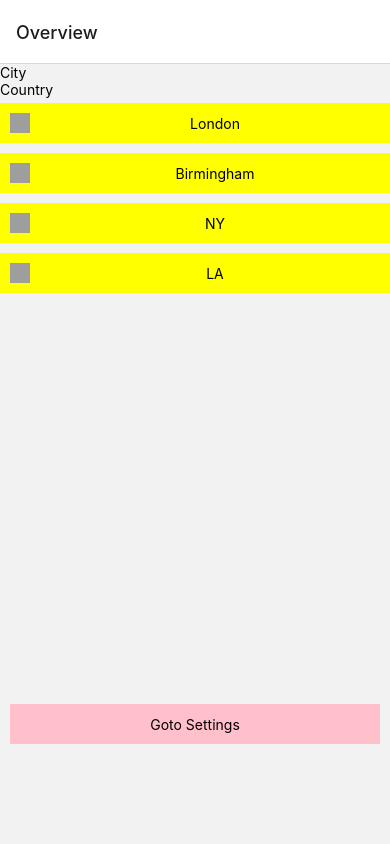
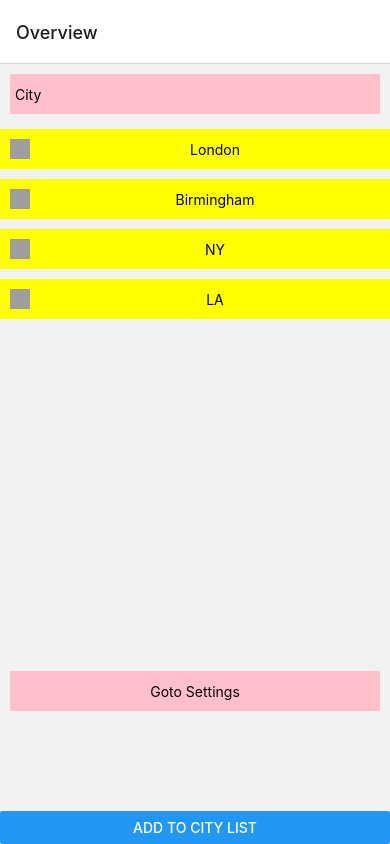
Before and after one commit to firdousali86/Batch4, a React Native app: screen /Dashboard in a window 390 px wide. Built offline with nearby package versions, Linux system fonts and the light colour scheme; grey boxes are pictures that could not be loaded.

Commit message:
add city to list

```diff
--- a/src/containers/DashboardScreen/index.js
+++ b/src/containers/DashboardScreen/index.js
@@ -7,11 +7,18 @@ import {
   Text,
   TouchableOpacity,
   TextInput,
+  Button,
 } from 'react-native';
 
 const DashboardScreen = props => {
   const [city, setCity] = useState('');
-  const [country, setCountry] = useState('');
+
+  const [cityList, setCityList] = useState([
+    {title: 'London'},
+    {title: 'Birmingham'},
+    {title: 'NY'},
+    {title: 'LA'},
+  ]);
 
   return (
     <SafeAreaView
@@ -24,22 +31,11 @@ const DashboardScreen = props => {
           setCity(changedText);
         }}
         placeholder="City"
-      />
-      <TextInput
-        value={country}
-        onChangeText={changedText => {
-          setCountry(changedText);
-        }}
-        placeholder="Country"
+        style={{backgroundColor: 'pink', height: 40, margin: 10, padding: 5}}
       />
 
       <FlatList
-        data={[
-          {title: 'London'},
-          {title: 'Birmingham'},
-          {title: 'NY'},
-          {title: 'LA'},
-        ]}
+        data={cityList}
         renderItem={({item}) => {
           return (
             <View
@@ -90,6 +86,15 @@ const DashboardScreen = props => {
         }}>
         <Text>Goto Settings</Text>
       </TouchableOpacity>
+
+      <Button
+        title={'Add to city list'}
+        onPress={() => {
+          setCityList([...cityList, {title: city}]);
+
+          setCity('');
+        }}
+      />
     </SafeAreaView>
   );
 };
```
